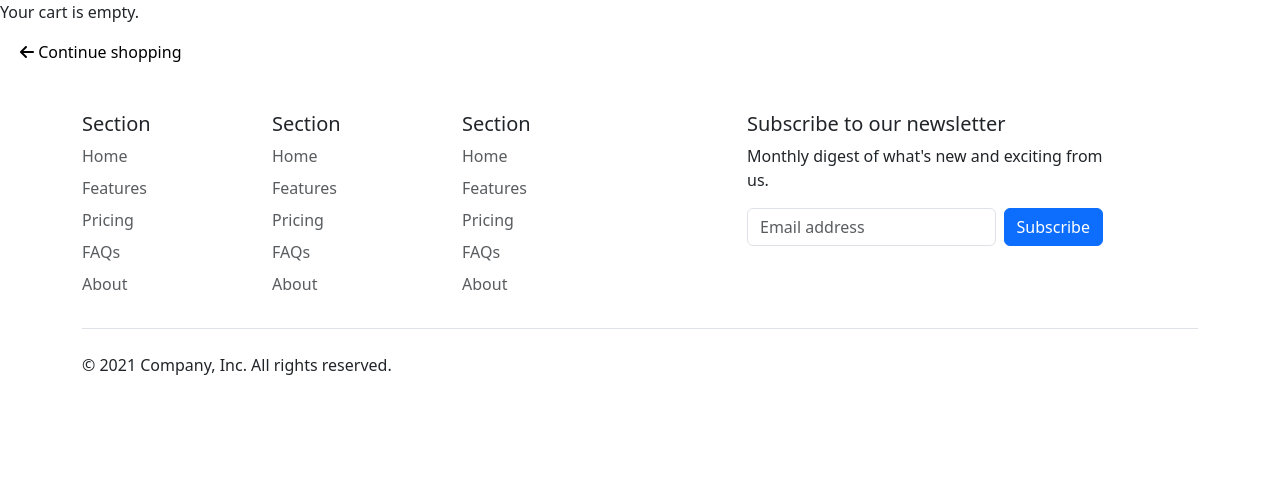
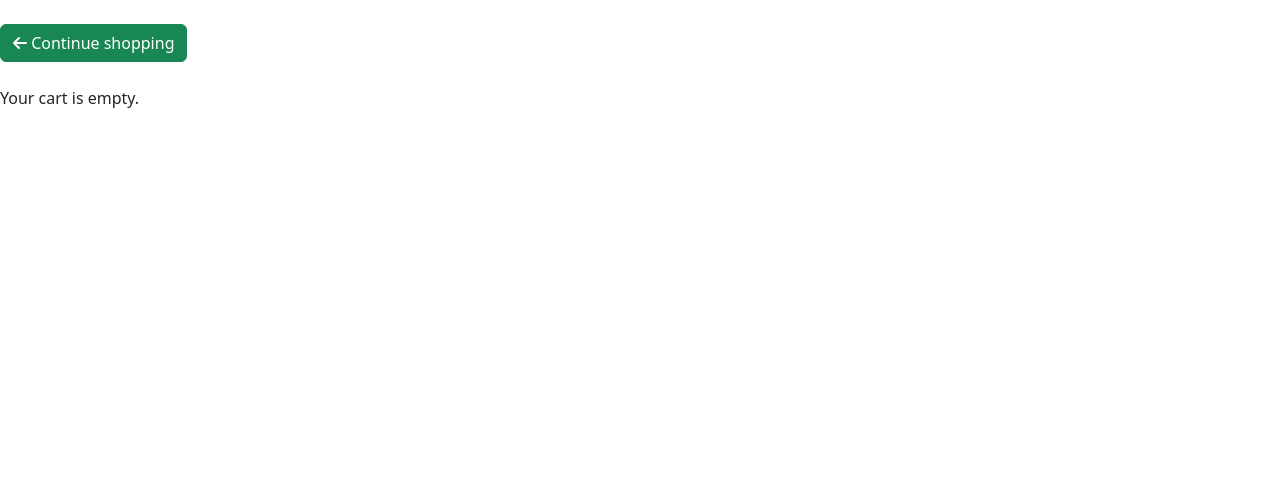
Before and after one commit to Vamshi280/Artisian, a Django app: page /cart in a window 1280 px wide. Shown: the part 56-546 px from the top of the page. Run offline with Django 5.2, Linux system fonts and the light colour scheme; data that the repository does not hold is empty; parts of the project's set-up code (start-up, migrations or seed data) failed here and were passed over.

Commit message:
some basic design upto order function is done

```diff
--- a/static/style.css
+++ b/static/style.css
@@ -83,7 +83,7 @@
 
 /* signup and login design */
 .shop {
-color: black;
+color: white;
 text-decoration: none;
-padding: 20px;
+padding: 5px;
 }
--- a/templates/base.html
+++ b/templates/base.html
@@ -10,6 +10,8 @@
     <link rel="stylesheet" type="text/css" href="{% static 'style.css' %}">
 
     {% block extra_head %}{% endblock extra_head %}
+
+
   </head>
   <body>
 <!-- Navigation Bar -->
@@ -73,71 +75,23 @@
 
 {% comment %} footer {% endcomment %}
 
-<footer class="py-5 mx-4">
-  <div class="container">
-    <div class="row">
-      <div class="col-2">
-        <h5>Section</h5>
-        <ul class="nav flex-column">
-          <li class="nav-item mb-2"><a href="#" class="nav-link p-0 text-muted">Home</a></li>
-          <li class="nav-item mb-2"><a href="#" class="nav-link p-0 text-muted">Features</a></li>
-          <li class="nav-item mb-2"><a href="#" class="nav-link p-0 text-muted">Pricing</a></li>
-          <li class="nav-item mb-2"><a href="#" class="nav-link p-0 text-muted">FAQs</a></li>
-          <li class="nav-item mb-2"><a href="#" class="nav-link p-0 text-muted">About</a></li>
-        </ul>
-      </div>
+{% comment %} <div class="container">
+  <footer class="d-flex flex-wrap justify-content-between align-items-center py-3 my-4 border-top">
+    <p class="col-md-4 mb-0 text-muted">© 2021 Company, Inc</p>
 
-      <div class="col-2">
-        <h5>Section</h5>
-        <ul class="nav flex-column">
-          <li class="nav-item mb-2"><a href="#" class="nav-link p-0 text-muted">Home</a></li>
-          <li class="nav-item mb-2"><a href="#" class="nav-link p-0 text-muted">Features</a></li>
-          <li class="nav-item mb-2"><a href="#" class="nav-link p-0 text-muted">Pricing</a></li>
-          <li class="nav-item mb-2"><a href="#" class="nav-link p-0 text-muted">FAQs</a></li>
-          <li class="nav-item mb-2"><a href="#" class="nav-link p-0 text-muted">About</a></li>
-        </ul>
-      </div>
+    <a href="/" class="col-md-4 d-flex align-items-center justify-content-center mb-3 mb-md-0 me-md-auto link-dark text-decoration-none">
+      <svg class="bi me-2" width="40" height="32"><use xlink:href="#bootstrap"></use></svg>
+    </a>
 
-      <div class="col-2">
-        <h5>Section</h5>
-        <ul class="nav flex-column">
-          <li class="nav-item mb-2"><a href="#" class="nav-link p-0 text-muted">Home</a></li>
-          <li class="nav-item mb-2"><a href="#" class="nav-link p-0 text-muted">Features</a></li>
-          <li class="nav-item mb-2"><a href="#" class="nav-link p-0 text-muted">Pricing</a></li>
-          <li class="nav-item mb-2"><a href="#" class="nav-link p-0 text-muted">FAQs</a></li>
-          <li class="nav-item mb-2"><a href="#" class="nav-link p-0 text-muted">About</a></li>
-        </ul>
-      </div>
-
-      <div class="col-4 offset-1">
-        <form>
-          <h5>Subscribe to our newsletter</h5>
-          <p>Monthly digest of what's new and exciting from us.</p>
-          <div class="d-flex w-100 gap-2">
-            <label for="newsletter1" class="visually-hidden">Email address</label>
-            <input id="newsletter1" type="text" class="form-control" placeholder="Email address" fdprocessedid="moakmm">
-            <button class="btn btn-primary" type="button" fdprocessedid="a4xs18">Subscribe</button>
-          </div>
-        </form>
-      </div>
-    </div>
-  </div>
-
-  <div class="container">
-    <div class="row">
-      <div class="col-12">
-        <div class="d-flex justify-content-between py-4 my-4 border-top">
-          <p>© 2021 Company, Inc. All rights reserved.</p>
-          <ul class="list-unstyled d-flex">
-            <li class="ms-3"><a class="link-dark" href="#"><svg class="bi" width="24" height="24"><use xlink:href="#twitter"></use></svg></a></li>
-            <li class="ms-3"><a class="link-dark" href="#"><svg class="bi" width="24" height="24"><use xlink:href="#instagram"></use></svg></a></li>
-            <li class="ms-3"><a class="link-dark" href="#"><svg class="bi" width="24" height="24"><use xlink:href="#facebook"></use></svg></a></li>
-          </ul>
-        </div>
-      </div>
-    </div>
-  </div>
-</footer>
+    <ul class="nav col-md-4 justify-content-end">
+      <li class="nav-item"><a href="#" class="nav-link px-2 text-muted">Home</a></li>
+      <li class="nav-item"><a href="#" class="nav-link px-2 text-muted">Features</a></li>
+      <li class="nav-item"><a href="#" class="nav-link px-2 text-muted">Pricing</a></li>
+      <li class="nav-item"><a href="#" class="nav-link px-2 text-muted">FAQs</a></li>
+      <li class="nav-item"><a href="#" class="nav-link px-2 text-muted">About</a></li>
+    </ul>
+  </footer>
+</div> {% endcomment %}
 
 
 
--- a/templates/cart.html
+++ b/templates/cart.html
@@ -3,7 +3,10 @@
 {% block title %}Cart{% endblock title %}
 {% block extra_head %}{% endblock extra_head %}
 {% block body %}
-
+<br>
+<a href="/" class="btn btn-success "style="color:white"><i class="fa-solid fa-arrow-left" ></i>&nbsp;Continue shopping</a>
+<br>
+<br>
 <div class="row">
   <div class="col-lg-11">
       {% if cart %}
@@ -14,7 +17,7 @@
                           <div class="d-flex justify-content-between">
                               <div class="d-flex flex-row align-items-center">
                                   <div>
-                                      <img src="{% static product.image %}" class="img-fluid rounded-3" alt="{{ product.name }}" style="width: 65px;">
+                                      <img src="{% static product.image %}" class="img-fluid rounded-3" alt="{{ product.name }}" style="width: 150px; height:150px">
                                   </div>
                                   <div class="ms-3">
                                       <h5>{{ product.name }}</h5>
@@ -33,14 +36,14 @@
               {% endfor %}
           </ul>
           <!-- Add Place Order button -->
-          <a href="{% url 'place_order' %}" class="btn btn-primary">Place Order</a>
+          <a href="{% url 'place_order' %}" class="btn btn-primary" style="margin-left:50%">Place Order</a>
       {% else %}
           <p>Your cart is empty.</p>
       {% endif %}
   </div>
   <!-- Remaining HTML code -->
 </div>
-<a href="/" class="shop"><i class="fa-solid fa-arrow-left"></i>&nbsp;Continue shopping</a>
+
 
 
 {% endblock body %}
--- a/templates/signup.html
+++ b/templates/signup.html
@@ -169,7 +169,7 @@
         <div class="input-field">
         <!-- Address -->
         <label for="id_address">Address</label>
-        <!-- <textarea id="id_address" name="address" required></textarea><br> -->
+      <textarea id="id_address" name="address" required></textarea><br>
         </div>
 
         <div class="input-field">
```
